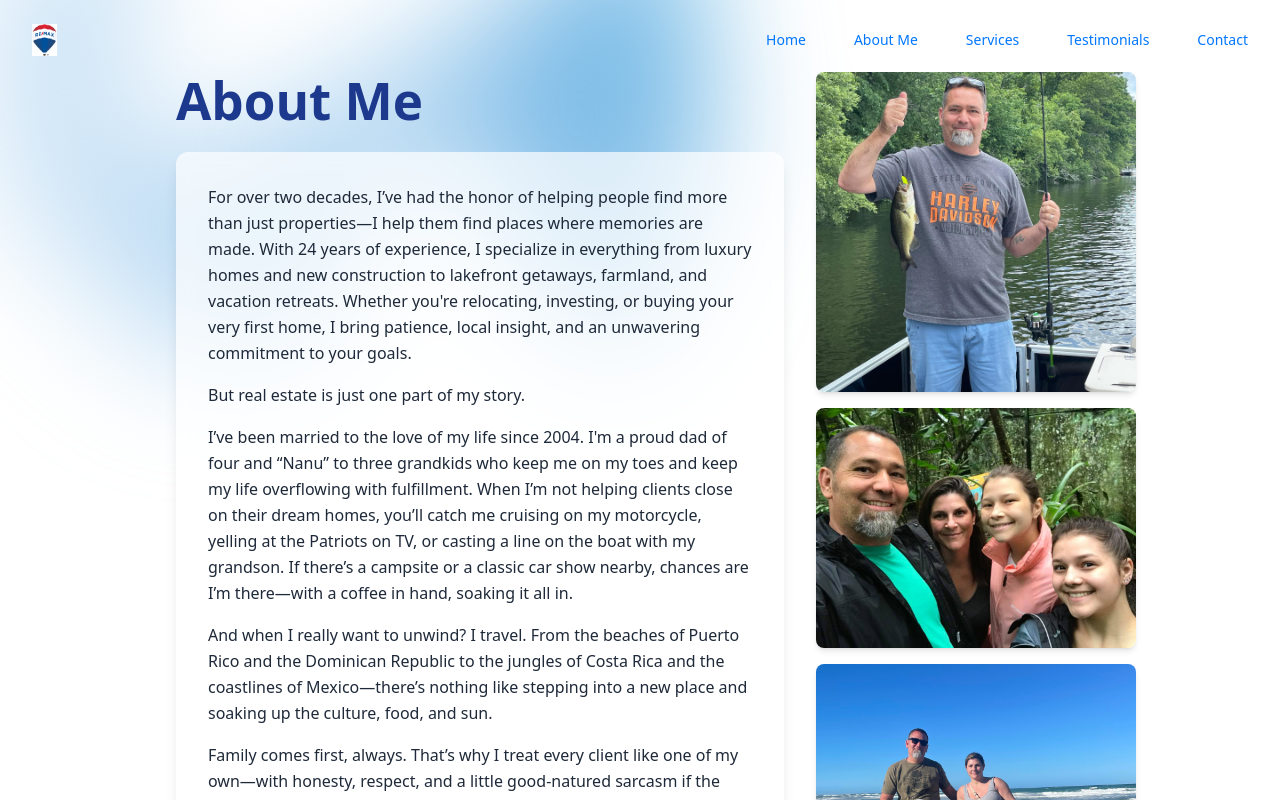
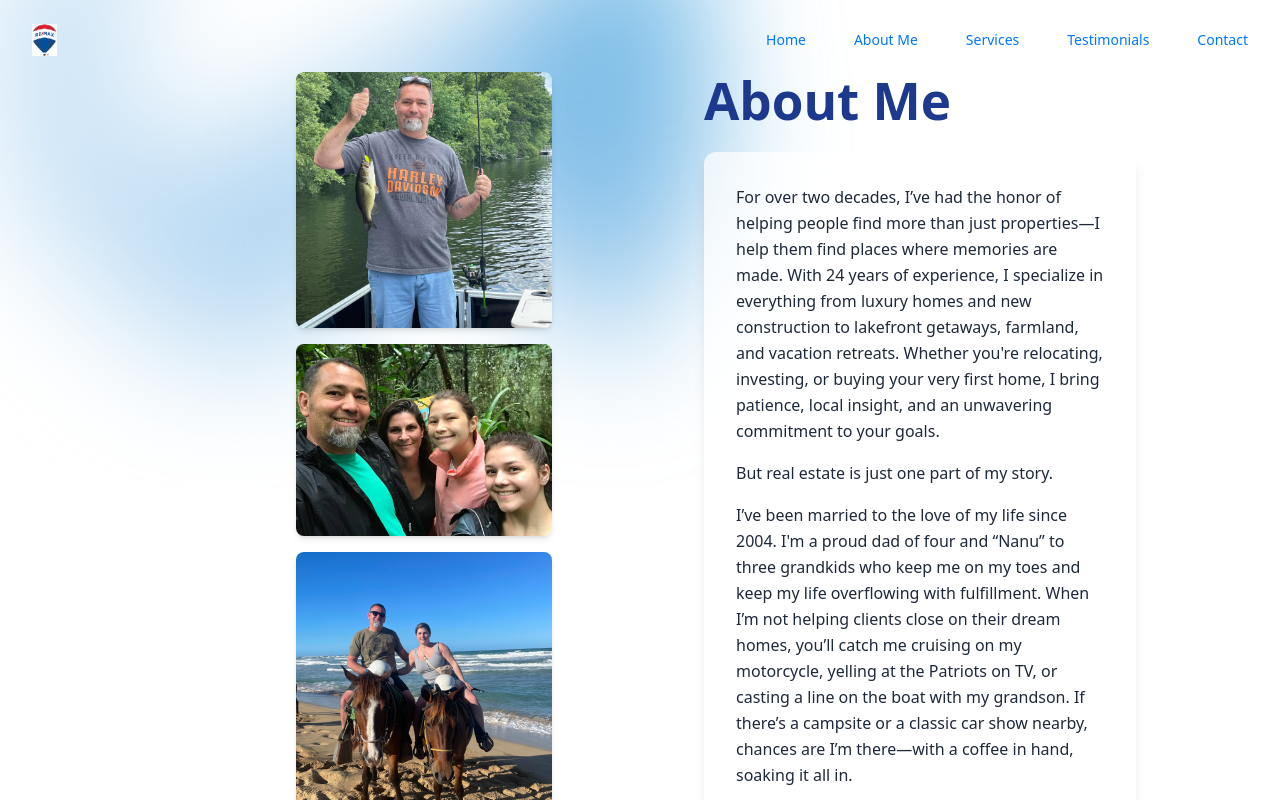
Before and after one commit to mellinwood1023/FCarberry_Site, a React (Vite) app: page /about in a window 1280 px wide. Shown: the top 800 px of the page. Built offline with nearby package versions, Linux system fonts and the light colour scheme; the HTML template or start-up script is replaced by a standard one.

Commit message:
adjusted photos reference

```diff
--- a/src/pages/About.tsx
+++ b/src/pages/About.tsx
@@ -5,8 +5,13 @@ import Footer from '../components/Footer';
 const About: React.FC = () => {
   return (
     <>
-      <div className="about-container max-w-5xl mx-auto px-4 py-10 flex flex-col md:flex-row gap-8 items-start">
+      <div className="about-container max-w-5xl mx-auto px-4 py-10 flex flex-col sm:flex-row gap-8 items-start flex-wrap">
         <Nav />
+        <div className="w-full sm:w-1/2 flex flex-row gap-4 justify-center items-start flex-wrap">
+          <img src="/fishing_photo.jpg" alt="Fred Carberry" className="rounded-lg shadow-md w-30 sm:w-32 md:w-44 lg:w-56 xl:w-64 object-cover transition-all duration-300" />
+          <img src="/Jungle_photo.jpg" alt="Fred Carberry" className="rounded-lg shadow-md w-40 sm:w-32 md:w-44 lg:w-56 xl:w-64 object-cover transition-all duration-300" />
+          <img src="/horses_photo.jpg" alt="Fred Carberry" className="rounded-lg shadow-md w-30 sm:w-32 md:w-44 lg:w-56 xl:w-64 object-cover transition-all duration-300" />
+        </div>
         <div className="flex-1">
           <h1 className="text-3xl font-bold text-blue-900 mb-6 text-left">About Me</h1>
           <div className="bg-white/70 rounded-xl shadow-lg p-8 space-y-4 text-left backdrop-blur-sm">
@@ -31,14 +36,6 @@ const About: React.FC = () => {
           />
         </div>
         </div>
-        <div className="w-full md:w-80 flex-shrink-0 flex flex-col gap-4 items-center">
-          {/* Example photo slots, replace src with your own images */}
-          <img src="/fishing_photo.jpg" alt="Fred Carberry" className="rounded-lg shadow-md w-full object-cover" />
-          <img src="/Jungle_photo.jpg" alt="Fred Carberry" className="rounded-lg shadow-md w-full object-cover" />
-          <img src="/horses_photo.jpg" alt="Fred Carberry" className="rounded-lg shadow-md w-full object-cover" />
-          {/* Add more <img> tags here for additional photos */}
-          {/* <img src="/public/another_photo.jpg" alt="Description" className="rounded-lg shadow-md w-full object-cover" /> */}
-        </div>
       </div>
       <Footer />
     </>
--- a/src/pages/Services.tsx
+++ b/src/pages/Services.tsx
@@ -9,11 +9,11 @@ const Services: React.FC = () => {
       <Nav />
       <h1 className="text-3xl font-bold text-blue-900 mb-6 text-left pt-20 pb-5">Services</h1>
       <div className="flex flex-col md:flex-row gap-8 items-start">
-  <div className="w-full md:w-80 flex-shrink-0 flex flex-col gap-4 items-center md:items-start md:mt-10">
+        <div className="w-full md:w-80 flex-shrink-0 flex flex-row gap-4 justify-center items-start flex-wrap mb-4 md:flex-col md:gap-4 md:items-start md:mt-10">
           {/* Example photo slots, replace src with your own images */}
-    <img src="/home2.jpeg" alt="Fred Carberry" className="rounded-lg shadow-md w-full object-cover" />
-    <img src="/home1.webp" alt="Fred Carberry" className="rounded-lg shadow-md w-full object-cover" />
-    <img src="/skyviewhomes.webp" alt="Fred Carberry" className="rounded-lg shadow-md w-full object-cover" />
+          <img src="/home2.jpeg" alt="Fred Carberry" className="rounded-lg shadow-md w-30 sm:w-28 md:w-full object-cover transition-all duration-300" />
+          <img src="/home1.webp" alt="Fred Carberry" className="rounded-lg shadow-md w-30 sm:w-28 md:w-full object-cover transition-all duration-300" />
+          <img src="/skyviewhomes.webp" alt="Fred Carberry" className="rounded-lg shadow-md w-35 sm:w-28 md:w-full object-cover transition-all duration-300" />
           {/* Add more <img> tags here for additional photos */}
           {/* <img src="/public/another_photo.jpg" alt="Description" className="rounded-lg shadow-md w-full object-cover" /> */}
         </div>
@@ -62,7 +62,7 @@ const Services: React.FC = () => {
               <Footer />
      <div
           aria-hidden="true"
-          className="absolute inset-x-0 -top-40 -z-10 transform-gpu overflow-hidden blur-3xl sm:-top-80"
+          className="absolute inset-x-0 -top-40 -z-10 transform-gpu overflow-hidden blur-3xl sm:-top-0"
         >
           <div
             style={{
```
Lines whose indentation alone changed are shown as unchanged.
